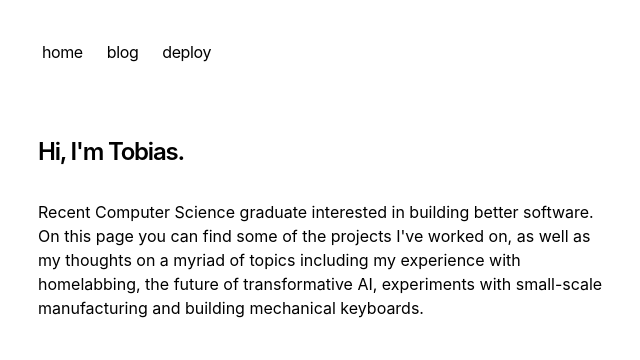
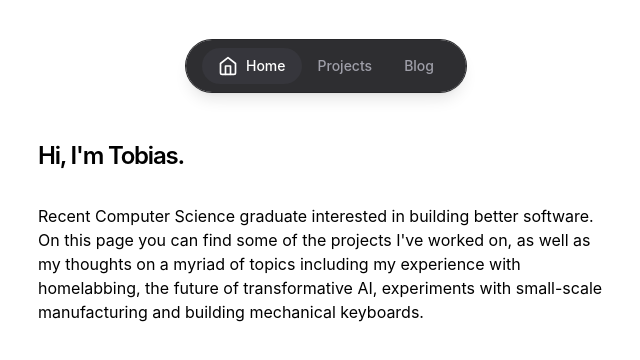
Before and after one commit to TJennerjahn/portfolio, a Next.js app: page / in a window 1280 px wide. Shown: the top 360 px of the page, without its empty margins (314-954 px from the left). Built offline with nearby package versions, Linux system fonts and the light colour scheme.

Commit message:
added navbar

```diff
--- a/app/components/nav.tsx
+++ b/app/components/nav.tsx
@@ -1,40 +1,77 @@
-import Link from 'next/link'
+"use client";
+import Link from "next/link";
+import { usePathname } from "next/navigation";
 
 const navItems = {
-  '/': {
-    name: 'home',
+  "/": {
+    name: "Home",
+    icon: (
+      <svg
+        xmlns="http://www.w3.org/2000/svg"
+        width="24"
+        height="24"
+        viewBox="0 0 24 24"
+        fill="none"
+        stroke="currentColor"
+        strokeWidth="2"
+        strokeLinecap="round"
+        strokeLinejoin="round"
+        className="w-5 h-5"
+      >
+        <path d="m3 9 9-7 9 7v11a2 2 0 0 1-2 2H5a2 2 0 0 1-2-2z" />
+        <polyline points="9 22 9 12 15 12 15 22" />
+      </svg>
+    ),
   },
-  '/blog': {
-    name: 'blog',
+  "/projects": {
+    name: "Projects",
   },
-  'https://vercel.com/templates/next.js/portfolio-starter-kit': {
-    name: 'deploy',
+  "/blog": {
+    name: "Blog",
   },
-}
+};
 
 export function Navbar() {
+  const pathname = usePathname();
+
   return (
-    <aside className="-ml-[8px] mb-16 tracking-tight">
-      <div className="lg:sticky lg:top-20">
-        <nav
-          className="flex flex-row items-start relative px-0 pb-0 fade md:overflow-auto scroll-pr-6 md:relative"
-          id="nav"
-        >
-          <div className="flex flex-row space-x-0 pr-10">
-            {Object.entries(navItems).map(([path, { name }]) => {
+    <header className="top-0 w-full z-10 mb-10">
+      <div className="flex justify-center py-2">
+        <nav className="flex items-center bg-zinc-900/90 backdrop-blur-sm rounded-full px-4 py-2 shadow-lg ring-1 ring-zinc-800">
+          {Object.entries(navItems).map(([path, { name, icon }]) => {
+            const isActive = pathname === path;
+
             return (
               <Link
                 key={path}
                 href={path}
-                  className="transition-all hover:text-neutral-800 dark:hover:text-neutral-200 flex align-middle relative py-1 px-2 m-1"
+                className={`
+                  relative flex items-center gap-2 px-4 py-2 text-sm font-medium transition-all duration-200
+                  ${isActive
+                    ? "text-white"
+                    : "text-zinc-400 hover:text-zinc-200"
+                  }
+                `}
               >
+                <span
+                  className={`${isActive ? "text-white" : "text-zinc-300"} ${icon ? "" : "hidden"}`}
+                >
+                  {icon}
+                </span>
                 {name}
+
+                {/* Background highlight for active item */}
+                {isActive && (
+                  <span className="absolute inset-0 bg-zinc-700/50 rounded-full -z-10"></span>
+                )}
+
+                {/* Hover background highlight */}
+                <span className="absolute inset-0 bg-zinc-700/30 rounded-full opacity-0 hover:opacity-100 transition-opacity -z-10"></span>
               </Link>
-              )
+            );
           })}
-          </div>
         </nav>
       </div>
-    </aside>
-  )
+    </header>
+  );
 }
```
Lines whose indentation alone changed are shown as unchanged.
